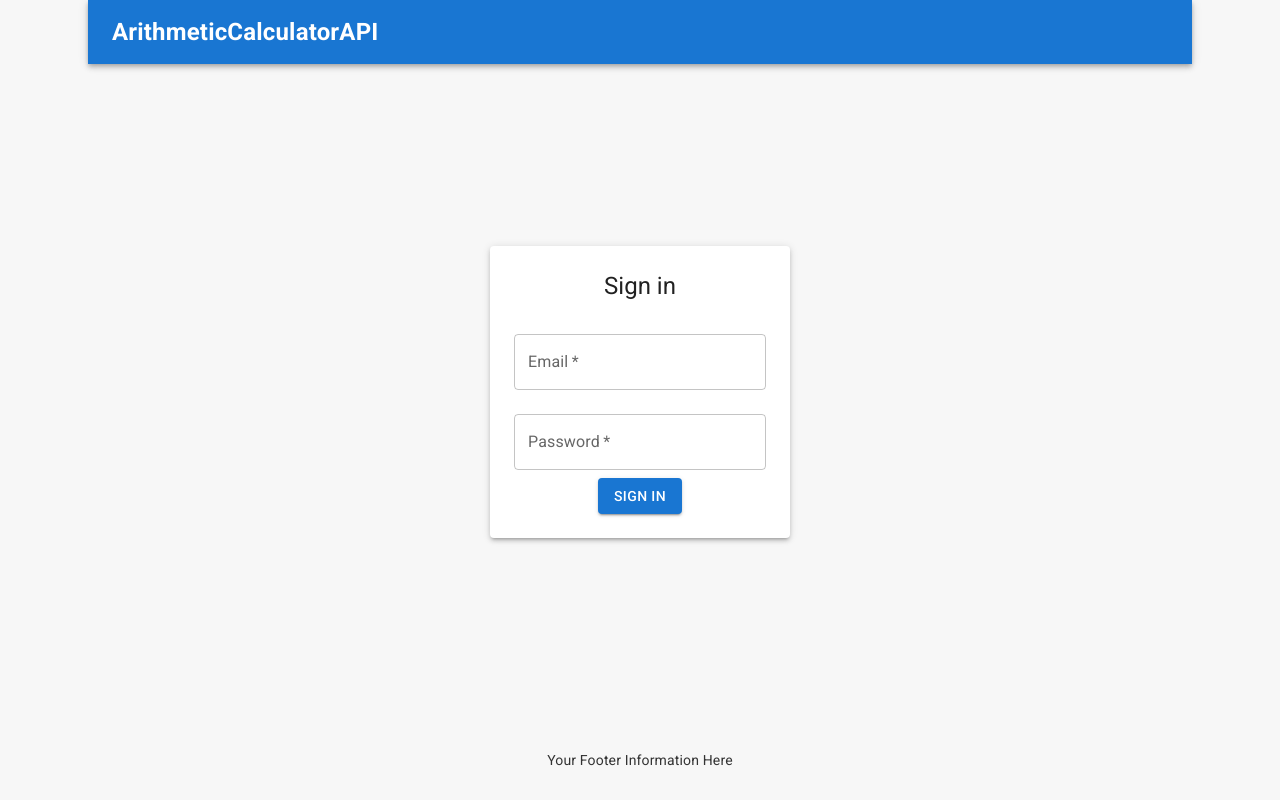
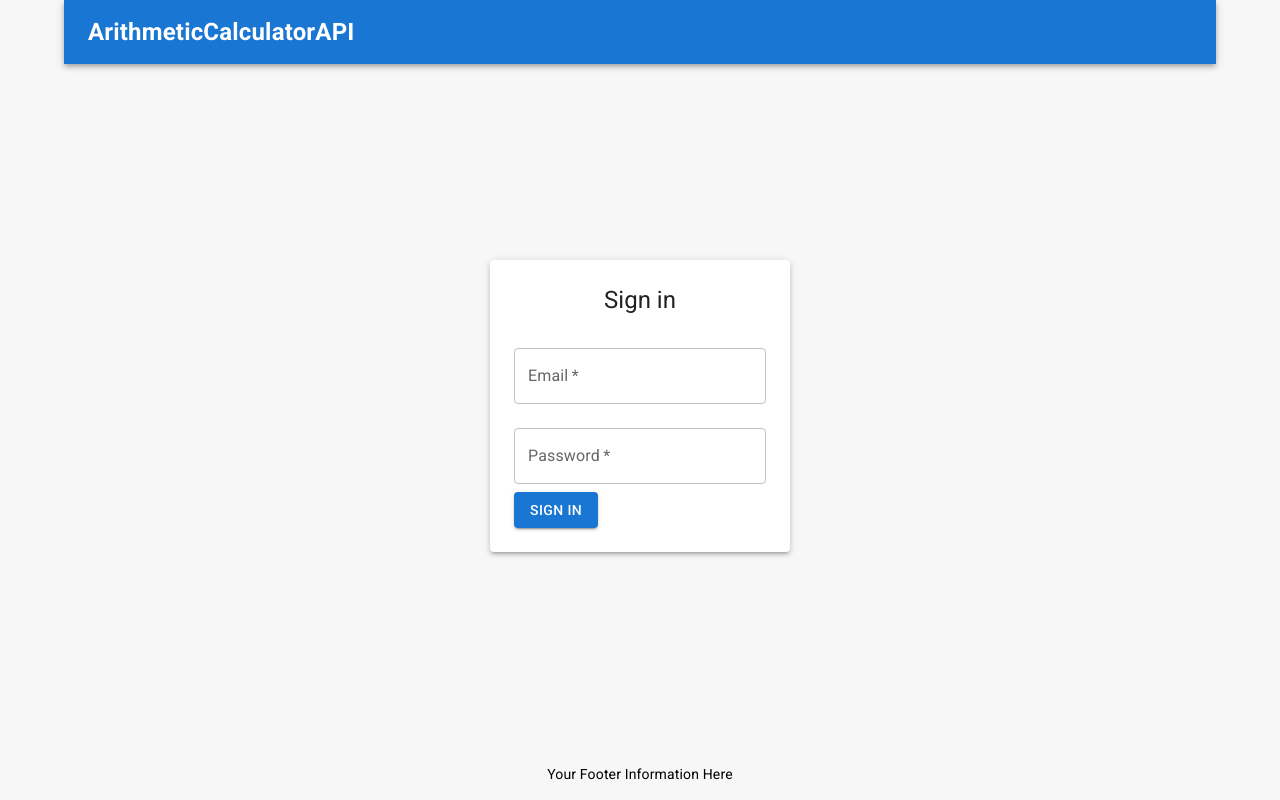
Before and after one commit to felipearmat/clojure-react-app, a React (Create React App) app in the folder frontend/: page / in a window 1280 px wide. Built offline with nearby package versions, Linux system fonts and the light colour scheme; no server answers.

Commit message:
Improving frontend

```diff
--- a/frontend/src/App.js
+++ b/frontend/src/App.js
@@ -1,19 +1,12 @@
 import { useState, useEffect } from "react";
 import { Outlet } from "react-router-dom";
-import { styled } from "@mui/system";
 import AppLayout from "./layouts/AppLayout";
 import GlobalCss from "./components/GlobalCss";
 import LoginForm from "./components/LoginForm";
 import Header from "./components/Header";
 import Footer from "./components/Footer";
 import Loading from "./components/Loading";
-import { Container } from "@mui/material";
 import axios from "axios";
-
-const StyledContainer = styled(Container)(() => ({
-  display: "block",
-  height: "100vh",
-}));
 
 function App() {
   const [authenticated, setAuthenticated] = useState(false);
@@ -50,7 +43,7 @@ function App() {
   }, []);
 
   return (
-    <StyledContainer>
+    <>
       <GlobalCss />
       <AppLayout
         header={
@@ -59,7 +52,7 @@ function App() {
         content={loader}
         footer={<Footer />}
       />
-    </StyledContainer>
+    </>
   );
 }
 
--- a/frontend/src/components/Footer.js
+++ b/frontend/src/components/Footer.js
@@ -1,15 +1,19 @@
 import { Typography, Container } from "@mui/material";
 import { styled } from "@mui/system";
 
-const StyledFooter = styled(Container)(({ theme }) => ({
-  backgroundColor: theme?.palette?.primary?.main,
-  color: theme?.palette?.primary?.contrastText,
-  padding: "1rem",
-  display: "flex",
-  justifyContent: "center",
-  alignItems: "center",
-  minHeight: "3rem", // Specify the desired height
-}));
+const StyledFooter = styled(Container)(({ theme }) => {
+  const backgroundColor = theme?.palette?.primary?.main;
+  const color = theme?.palette?.primary?.contrastText || "#000000";
+  return {
+    backgroundColor: backgroundColor,
+    color: color,
+    padding: "1rem",
+    display: "flex",
+    justifyContent: "center",
+    alignItems: "center",
+    minHeight: "3rem",
+  };
+});
 
 const StyledTypography = styled(Typography)(({ theme }) => ({
   margin: 0,
--- a/frontend/src/components/GlobalCss.js
+++ b/frontend/src/components/GlobalCss.js
@@ -7,6 +7,12 @@ function GlobalCss() {
       <CssBaseline />
       <Global
         styles={css`
+          #root {
+            min-width: 350px;
+          }
+          #root > div {
+            padding: 0;
+          }
           body {
             margin: 0;
             font-family: -apple-system, BlinkMacSystemFont, "Segoe UI", "Roboto",
@@ -14,8 +20,8 @@ function GlobalCss() {
               "Helvetica Neue", sans-serif;
             -webkit-font-smoothing: antialiased;
             -moz-osx-font-smoothing: grayscale;
-            background-color: #f7f7f7; /* Change to your desired background color */
-            color: #333; /* Change to your desired text color */
+            background-color: #f7f7f7;
+            color: #333;
           }
           code {
             font-family: source-code-pro, Menlo, Monaco, Consolas, "Courier New",
--- a/frontend/src/index.js
+++ b/frontend/src/index.js
@@ -5,7 +5,6 @@ import Routes from "./routes";
 
 const container = document.getElementById("root");
 
-// Create a root.
 const root = ReactDOM.createRoot(container);
 
 const router = createBrowserRouter(Routes);
--- a/frontend/src/layouts/AppLayout.js
+++ b/frontend/src/layouts/AppLayout.js
@@ -1,45 +1,41 @@
 import React from "react";
-import { Container, Grid, Box } from "@mui/material";
+import { Container, Grid } from "@mui/material";
 import { styled } from "@mui/system";
 
+const LayoutContainer = styled(Container)(({ theme }) => ({
+  display: "flex",
+  flexDirection: "column",
+  minHeight: "100vh",
+  padding: theme?.spacing(0),
+}));
+
 const Header = styled(Container)(({ theme }) => ({
-  padding: "0",
-  paddingLeft: "2rem",
-  paddingRight: "2rem",
+  backgroundColor: theme?.palette?.primary?.main,
+  color: "#fff",
+  padding: theme?.spacing(0),
 }));
 
 const Footer = styled(Container)(({ theme }) => ({
-  padding: "0.875rem",
-  paddingLeft: "2rem",
-  paddingRight: "2rem",
+  backgroundColor: theme?.palette?.primary?.main,
+  color: "#fff",
+  padding: theme?.spacing(0),
 }));
 
 const Content = styled(Container)(({ theme }) => ({
-  padding: "0",
-  flex: "1",
   display: "flex",
   flexDirection: "column",
   justifyContent: "center",
   alignItems: "center",
   height: "100%",
+  padding: theme?.spacing(0),
+  flex: 1,
 }));
 
 const AppLayout = ({ sidebar, header, content, footer }) => {
   return (
-    <Box
-      display="flex"
-      flexDirection="column"
-      alignItems="center"
-      justifyContent="center"
-      textAlign="center"
-      height="100vh"
-    >
+    <LayoutContainer>
       {sidebar && <div id="app_sidebar">{sidebar}</div>}
-      {header && (
-        <Header id="app_header" maxWidth="lg">
-          {header}
-        </Header>
-      )}
+      {header && <Header id="app_header">{header}</Header>}
       <Content id="app_content">
         <Grid container>
           <Grid item xs={12} sm={2} md={3} />
@@ -49,12 +45,8 @@ const AppLayout = ({ sidebar, header, content, footer }) => {
           <Grid item xs={12} sm={2} md={3} />
         </Grid>
       </Content>
-      {footer && (
-        <Footer id="app_footer" maxWidth="lg">
-          {footer}
-        </Footer>
-      )}
-    </Box>
+      {footer && <Footer id="app_footer">{footer}</Footer>}
+    </LayoutContainer>
   );
 };
 
```
